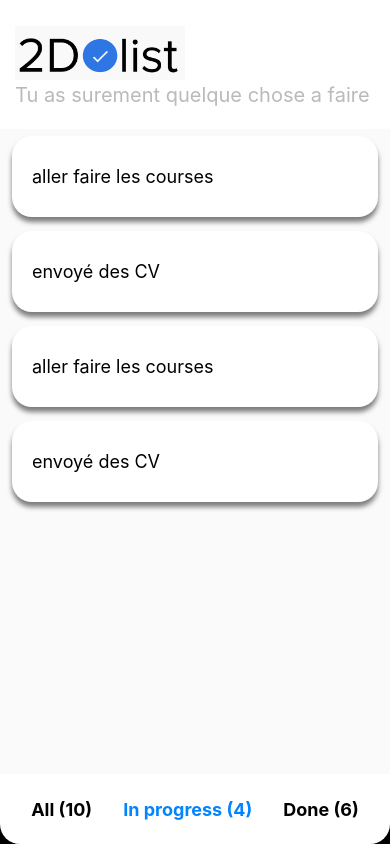
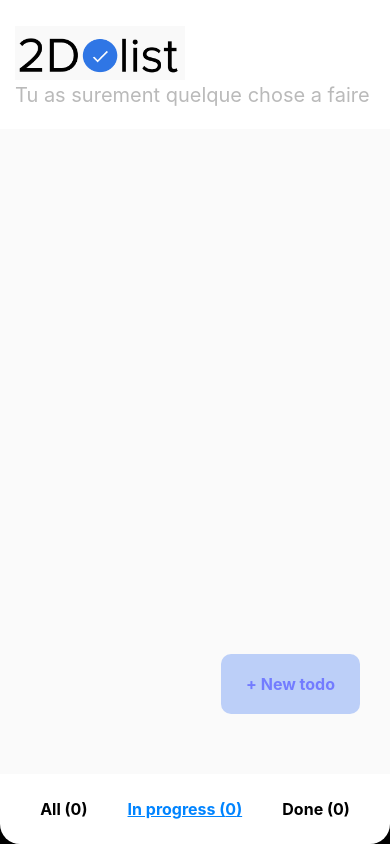
Before and after one commit to AmiroucheTaleb/mobile-task-app, a React Native app: screen / in a window 390 px wide. Built offline with nearby package versions, Linux system fonts and the light colour scheme.

Commit message:
button add task

```diff
--- a/App.js
+++ b/App.js
@@ -5,22 +5,10 @@ import Header from "./components/Header/Header";
 import TaskCard from "./components/TaskCard/TaskCard";
 import { useState } from "react";
 import Tab from "./components/Tab/Tab";
-
-const TODO_LIST = [
-  { id: 1, title: "aller faire les courses", isCompleted: false },
-  { id: 2, title: "aller a la pharmacie", isCompleted: true },
-  { id: 3, title: "faire de sport ", isCompleted: true },
-  { id: 4, title: "envoyé des CV", isCompleted: false },
-  { id: 5, title: "coder pandans 2 heures", isCompleted: true },
-  { id: 6, title: "aller faire les courses", isCompleted: false },
-  { id: 7, title: "aller a la pharmacie", isCompleted: true },
-  { id: 8, title: "faire de sport ", isCompleted: true },
-  { id: 9, title: "envoyé des CV", isCompleted: false },
-  { id: 10, title: "coder pandans 2 heures", isCompleted: true },
-];
+import AddTask from "./components/AddTask/AddTask";
 
 export default function App() {
-  const [todoList, setTodoList] = useState(TODO_LIST);
+  const [todoList, setTodoList] = useState([]);
   const [activeTab, setActiveTab] = useState("inProgress");
 
   function deleteTodo(task) {
@@ -87,6 +75,7 @@ export default function App() {
           <View style={s.body}>
             <ScrollView style={{}}>{renderTodoList()}</ScrollView>
           </View>
+          <AddTask style={s.btnAdd} />
         </SafeAreaView>
       </SafeAreaProvider>
       <View style={s.footer}>
--- a/App.style.js
+++ b/App.style.js
@@ -34,4 +34,5 @@ export const s = StyleSheet.create({
     marginHorizontal: 12,
     marginVertical: 7,
   },
+  btnAdd: {},
 });
--- /dev/null
+++ b/components/AddTask/AddTask.jsx
@@ -0,0 +1,13 @@
+import { Text, TouchableOpacity } from "react-native";
+import React from "react";
+import { S } from "./AddTask.style.js";
+
+const AddTask = () => {
+  return (
+    <TouchableOpacity style={S.btn}>
+      <Text style={S.text}>+ New todo</Text>
+    </TouchableOpacity>
+  );
+};
+
+export default AddTask;
--- /dev/null
+++ b/components/AddTask/AddTask.style.js
@@ -0,0 +1,18 @@
+import { StyleSheet } from "react-native";
+
+export const S = StyleSheet.create({
+  btn: {
+    position: "absolute",
+    bottom: 60,
+    right: 30,
+    backgroundColor: "#bccff8",
+    paddingHorizontal: 25,
+    paddingVertical: 20,
+    borderRadius: 10,
+  },
+  text: {
+    fontSize: 16,
+    color: "#737cff",
+    fontWeight: "bold",
+  },
+});
--- a/components/Tab/Tab.style.js
+++ b/components/Tab/Tab.style.js
@@ -10,9 +10,12 @@ export const s = StyleSheet.create({
     borderBottomLeftRadius: 20,
     borderBottomRightRadius: 20,
   },
-  active: { color: "#0084ff" },
+  active: {
+    color: "#0084ff",
+    textDecorationLine: "underline",
+  },
   text: {
-    fontSize: 18,
+    fontSize: 16,
     fontWeight: "bold",
   },
 });
```
